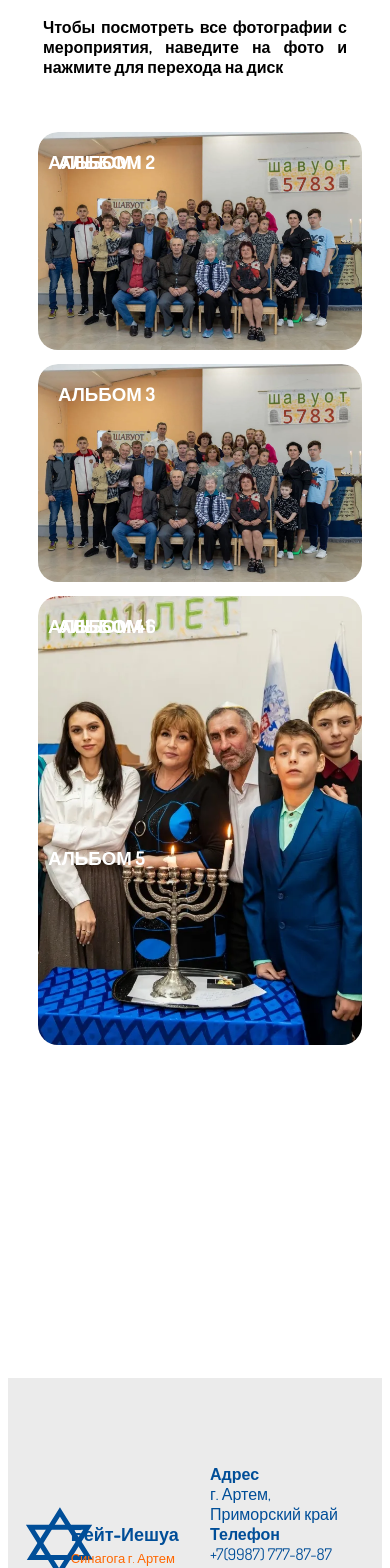
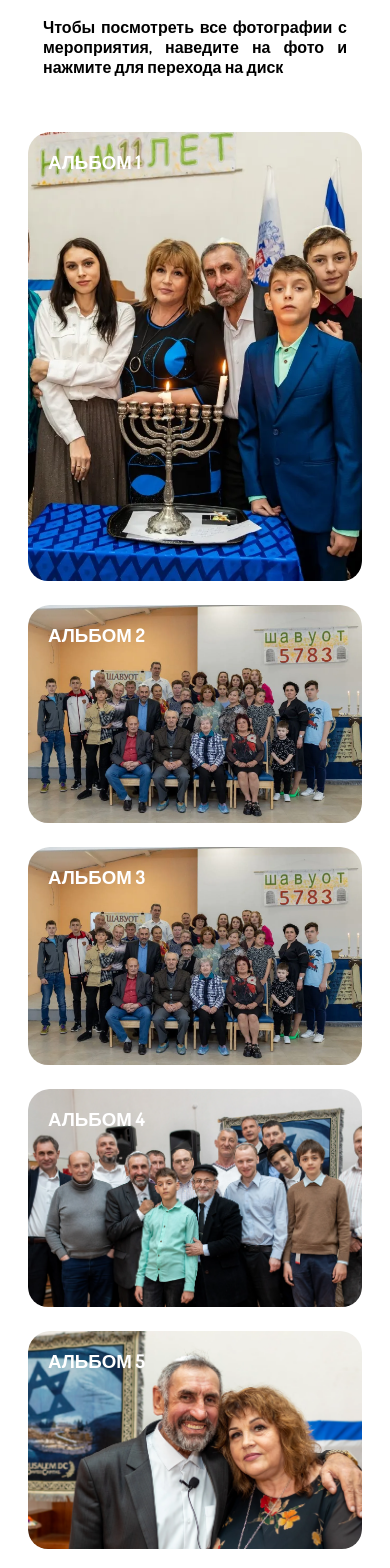
Before and after one commit to dmrado/churchnext14, a Next.js app: page /media in a window 390 px wide. Shown: the part 280-1848 px from the top of the page. Built offline with nearby package versions, Linux system fonts and the light colour scheme.

Commit message:
media css fixed

```diff
--- a/components/MediaPage.js
+++ b/components/MediaPage.js
@@ -26,14 +26,12 @@
                             <Link href="#">
                                 <img className="media__img" src="/img/aboutpage/3.webp" alt="Pic"/>
                             </Link>
-
                         </div>
                         <div className="media__li media__li_3">
                             <h3>АЛЬБОМ 3</h3>
                             <Link href="#">
                                 <img className="media__img" src="/img/aboutpage/3.webp" alt="Pic"/>
                             </Link>
-
                         </div>
                         <div className="media__li media__li_4">
                             <h3>АЛЬБОМ 4</h3>
@@ -53,7 +51,6 @@
                                 <img className="media__img vertical" src="/img/aboutpage/2.webp" alt="Pic"/>
                             </Link>
                         </div>
-
                     </div>
                 </div>
             </div>
--- a/components/PostsPage.js
+++ b/components/PostsPage.js
@@ -20,6 +20,7 @@
                     <img className="card__img" src="img/banner/clouds.jpeg" alt="Pic"/>
                 {/*</div>*/}
 
+                {/*<div className="card__body-wrapper">*/}
                     <div className="card__body">
                         <h5 className="card__title">
                             <Link className="card__link" href={link}>Пост {id}</Link>
@@ -28,7 +29,7 @@
                         <h3 className="card__title"><b>{title.slice(0, 55)}...</b></h3>
                         <p className="text">{text.slice(0, 100)}...</p>
                     </div>
-
+                {/*</div>*/}
             </div>
         </>
     );
--- a/public/css/bem.css
+++ b/public/css/bem.css
@@ -704,7 +704,7 @@
 
 .media__li{
     overflow: hidden;
-    border-radius: 20px;
+    border-radius: 22px;
 }
 
 .media__li_1{
@@ -740,8 +740,41 @@
 @media(max-width: 650px){
     .media__list{
         grid-template-columns: 1fr;
+        grid-row-gap: 20px;
         /*grid-auto-rows: minmax(218px, auto);*/
     }
+
+
+    .media__li_1{
+        grid-column: 1 / 2;
+        grid-row: 1 / 2;
+    }
+
+    .media__li_2 {
+        grid-column: 1 / 2;
+        grid-row: 2 / 3;
+    }
+
+    .media__li_3 {
+        grid-column: 1 / 2;
+        grid-row: 3 / 4;
+    }
+
+    .media__li_4 {
+        grid-column: 1 / 2;
+        grid-row: 4 / 5;
+    }
+
+    .media__li_5 {
+        grid-column: 1 / 2;
+        grid-row: 5 / 6;
+    }
+
+    .media__li_6 {
+        grid-column: 1 / 2;
+        grid-row: 6 / 7;
+    }
+
 }
 
 /*photo__list-header конец*/
@@ -878,14 +911,18 @@
     justify-content: center;
     align-items: center;
     height: 350px;
-    border: 0;
+    /*border: 0;*/
     padding: 0 30px;
     position: relative;
 }
 
 .card__img-wrapper{
-    max-height: 100%;
-    max-width: 100%;
+    /*position: relative;*/
+    overflow: hidden;
+}
+
+.card__body-wrapper{
+    /*position: relative;*/
     overflow: hidden;
 }
 
@@ -894,12 +931,12 @@
     height: 100%;
     width: calc(100% + 60px);
     margin-left: -30px;
-    /*overflow: hidden;*/
     transition: all .5s ease-in-out;
 }
 
+
 .card__body {
-    position: absolute;
+    /*position: absolute;*/
     bottom: 0;
     height: 270px;
     width: 370px;
```
Lines whose indentation alone changed are shown as unchanged.
